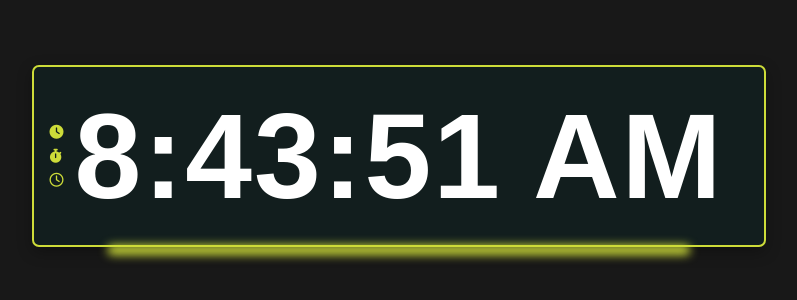
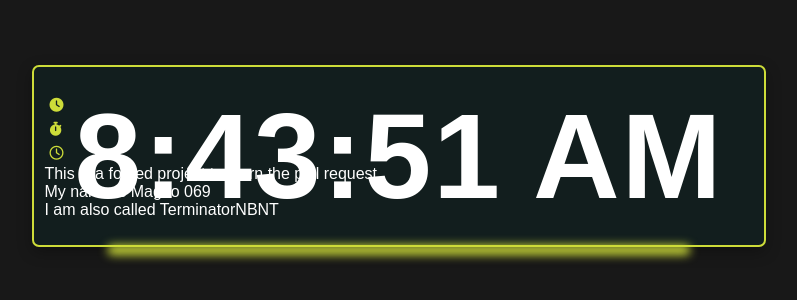
Before and after one commit to Kishan0509/DigitalClock, a plain HTML site: page index.html in a window 1280 px wide. Shown: the part 244-544 px from the top of the page, without its empty margins (241-1038 px from the left). Drawn offline with Linux system fonts and the light colour scheme.

Commit message:
Update index.html
"added pull request sentence"

```diff
--- a/index.html
+++ b/index.html
@@ -14,6 +14,9 @@
                     <i class="fas fa-clock" data-title="Time"></i>
                     <i class="fas fa-stopwatch" data-title="StopWatch"></i>
                     <i class="far fa-clock" data-title="CountDown"></i>
+                    <p>This is a forked project to learn the pull request.</p>
+                    <p> My name is Magno 069</p>
+                    <p>I am also called TerminatorNBNT</p>
                 </div>
                 <div class="mainDiv">
                     <p id="clock"></p>
```
